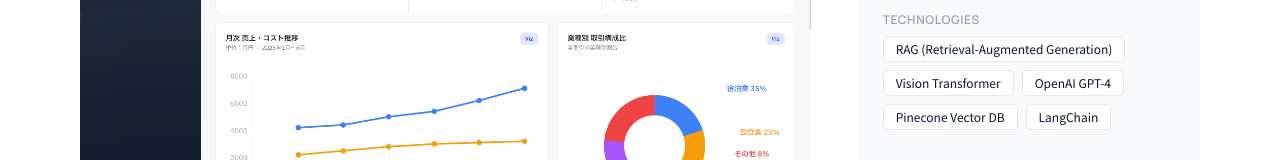
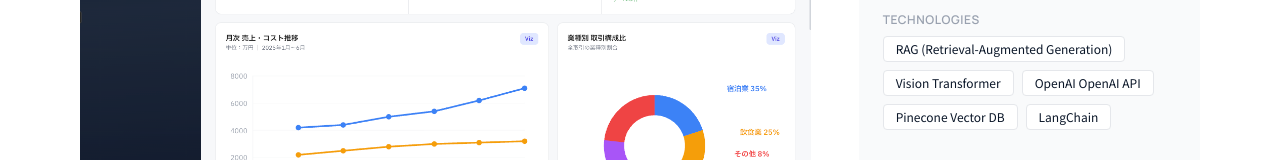
Before and after one commit to Ascend-Logic/ascend_logic_website, a Next.js app in the folder ascend-logic/: page /case-studies/1 in a window 1280 px wide. Shown: the part 612-772 px from the top of the page. Built offline with nearby package versions, Linux system fonts and the light colour scheme; a web font is replaced by a local one.

Commit message:
議事録事例更新

```diff
--- a/ascend-logic/app/case-studies/[id]/page.tsx
+++ b/ascend-logic/app/case-studies/[id]/page.tsx
@@ -48,7 +48,7 @@ function getCaseStudyById(id: number): DetailedCaseStudy | undefined {
       challenge:
         '建設現場では膨大な図面、仕様書、工事記録が存在し、必要な情報を素早く見つけ出すことが困難でした。特に、過去の類似プロジェクトの知見を活用できていない状況で、同じ問題に何度も直面していました。',
       approach: '最新のRAG技術とマルチモーダルAIを組み合わせ、テキストだけでなく図面や画像も理解できる統合検索システムを構築。建築特有の専門用語や図面記号を学習させた独自モデルを開発しました。',
-      technologies: ['RAG (Retrieval-Augmented Generation)', 'Vision Transformer', 'OpenAI GPT-4', 'Pinecone Vector DB', 'LangChain'],
+      technologies: ['RAG (Retrieval-Augmented Generation)', 'Vision Transformer', 'OpenAI OpenAI API', 'Pinecone Vector DB', 'LangChain'],
       duration: '3ヶ月',
       testimonial: 'これまで資料探しに費やしていた時間が劇的に削減され、本来の設計業務に集中できるようになりました。新入社員も過去の知見にアクセスしやすくなり、教育効率が大幅に向上しています。',
       testimonialAuthor: '技術部長',
@@ -65,7 +65,7 @@ function getCaseStudyById(id: number): DetailedCaseStudy | undefined {
       challenge: '毎日多数の会議が行われる中、議事録作成に膨大な時間を費やしていました。また、会議で決定したタスクの抜け漏れや、部門間での情報共有不足が課題となっていました。',
       approach:
         '最新の音声認識技術と自然言語処理を組み合わせ、リアルタイムで議事録を生成。話者識別機能により「誰が何を発言したか」を正確に記録し、AIが重要な決定事項とアクションアイテムを自動抽出します。',
-      technologies: ['Whisper API', 'Speaker Diarization', 'GPT-4', 'Zapier Integration', 'WebRTC'],
+      technologies: ['Whisper API', 'Speaker Diarization', 'OpenAI API', 'Zapier Integration', 'WebRTC'],
       duration: '3ヶ月',
       testimonial: '会議後すぐに議事録が共有され、決定事項が明確になったことで、プロジェクトの進行速度が格段に上がりました。',
       testimonialAuthor: 'プロジェクトマネージャー',
@@ -113,7 +113,7 @@ function getCaseStudyById(id: number): DetailedCaseStudy | undefined {
       imagePath: '/images/case-study-counseling.jpg',
       challenge: 'メンタルヘルスケアの需要が急増する中、専門カウンセラーの不足により、多くの人が適切なサポートを受けられない状況でした。',
       approach: '精神科医・臨床心理士と共同で、エビデンスベースのカウンセリングプロトコルをAIに実装。音声・表情・言語の多角的分析により、人間のカウンセラーに近い共感的な対話を実現しました。',
-      technologies: ['Emotion Recognition AI', 'Voice Stress Analysis', 'GPT-4 Fine-tuning', 'WebRTC', 'Homomorphic Encryption'],
+      technologies: ['Emotion Recognition AI', 'Voice Stress Analysis', 'OpenAI API Fine-tuning', 'WebRTC', 'Homomorphic Encryption'],
       duration: '6ヶ月',
       testimonial: '24時間いつでもアクセスでき、プライバシーも守られる環境で相談できることが、多くのユーザーに支持されています。',
       testimonialAuthor: '精神科医・医療監修責任者',
```
Also changed, not shown: ascend-logic/public/images/case-study-meeting.jpg.
